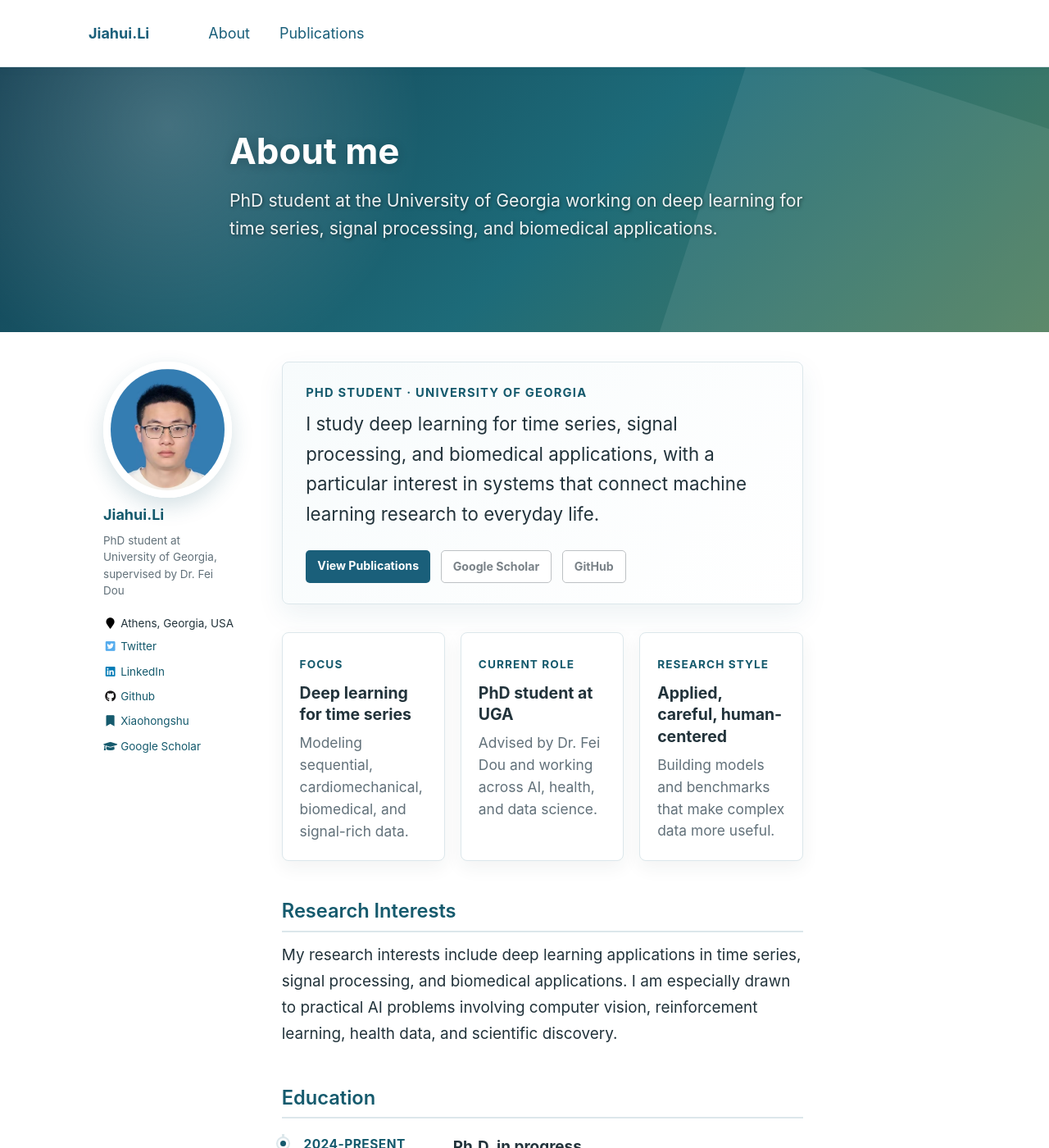
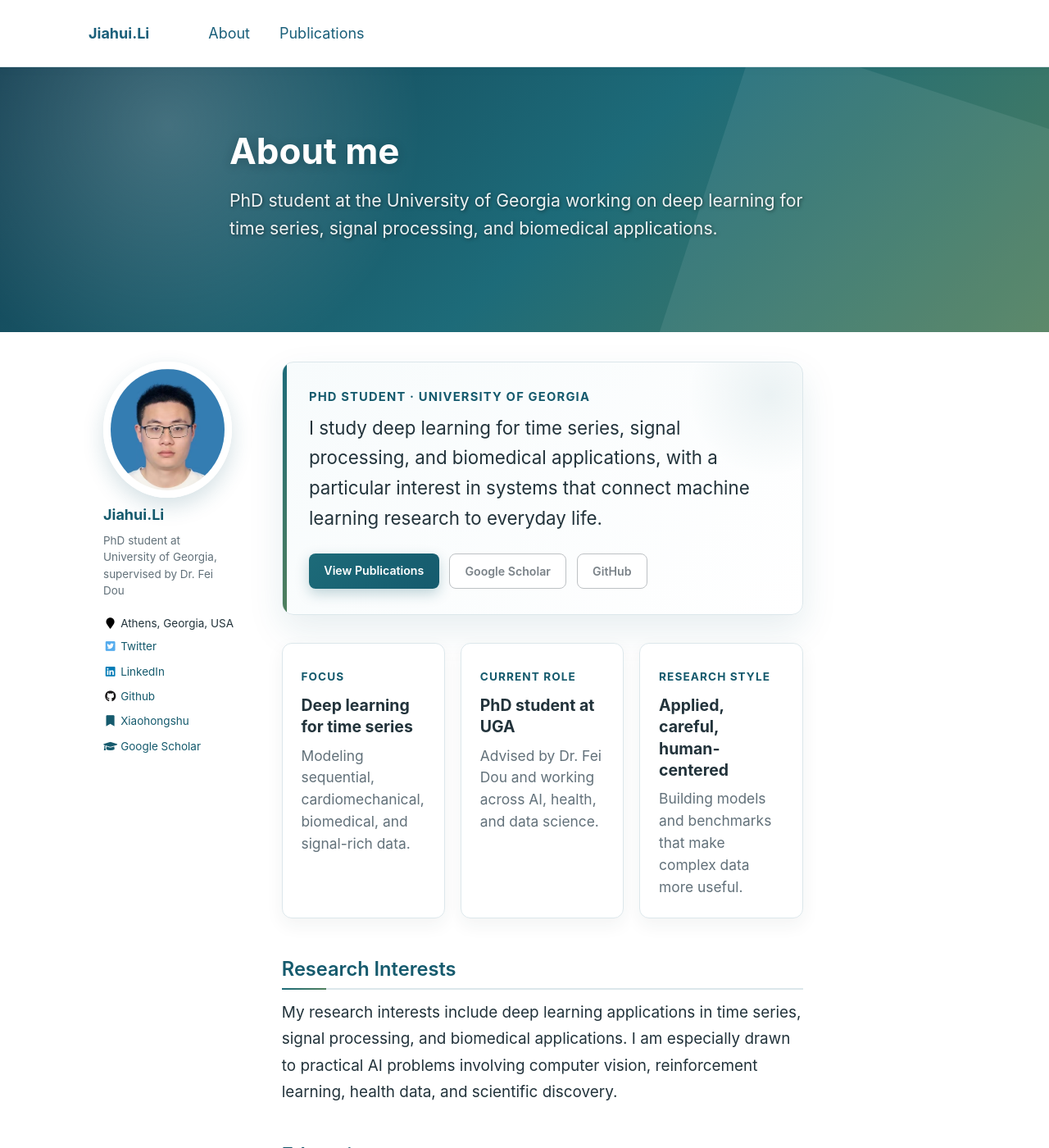
Before and after one commit to jimmylihui/jimmylihui.github.io, a Jekyll site: the page built from _pages/about.md, in a window 1280 px wide and 1400 px high. Shown: the whole window at 82% size. Built offline with Jekyll 4.4.1, drawn with Linux system fonts in a browser that asks for light colours; some of the changed text lies outside the part shown.

Commit message:
Add 2026 papers from Scholar and refresh site styling
- Add Peak-Detector and DeepArrhythmia publications
- Update homepage Selected Papers with year/venue tags
- Polish cards, buttons, timeline, headings with hover effects

Co-Authored-By: Claude Fable 5 <noreply@anthropic.com>

```diff
--- a/_pages/about.md
+++ b/_pages/about.md
@@ -92,30 +92,41 @@ My research interests include deep learning applications in time series, signal
 
 <div class="publication-list">
   <article>
+    <span class="pub-tag">2026 · arXiv</span>
+    <h3>Peak-Detector: Explainable Peak Detection via Instruction-Tuned Large Language Models in Physiological Signals</h3>
+    <p>J Li, Y Zhang, Z Zeng, J Chen, Y Song, Y Xiao, N Dong, J Lu, Y Kwon, F Dou. arXiv:2605.16452, 2026.</p>
+    <a href="https://arxiv.org/abs/2605.16452">Read the paper</a>
+  </article>
+  <article>
+    <span class="pub-tag">2026 · arXiv</span>
+    <h3>DeepArrhythmia: Segment-Contextualized ECG Arrhythmia Classification via Selective Evidence Acquisition</h3>
+    <p>J Li, R Fang, Z Liu, WZ Song, J Lu, F Dou. arXiv:2605.16441, 2026.</p>
+    <a href="https://arxiv.org/abs/2605.16441">Read the paper</a>
+  </article>
+  <article>
+    <span class="pub-tag">2026 · ACM/IEEE</span>
     <h3>ADLGen: Synthesizing Symbolic, Event-Triggered Sensor Sequences for Smart-Home Human Activity Modeling</h3>
     <p>W You, H Jiang, J Li, Z Liu, T Liu, J Lu, F Dou. Proceedings of the 2026 ACM/IEEE International Conference on Embedded Artificial Intelligence and Sensing Systems.</p>
     <a href="https://dl.acm.org/doi/10.1145/3774906.3802796">Read the paper</a>
   </article>
   <article>
+    <span class="pub-tag">2025 · NeurIPS Workshop</span>
     <h3>Peak-R1: Instruction-Tuned Large Language Models for Robust J-Peak Detection in Cardiomechanical Signals</h3>
     <p>J Li, Y Zhang, Z Zeng, J Chen, X Zhang, J Lu, WZ Song, F Dou. NeurIPS 2025 Workshop on Learning from Time Series for Health.</p>
     <a href="https://scholar.google.com/citations?view_op=view_citation&hl=en&user=CGnz6VQAAAAJ&citation_for_view=CGnz6VQAAAAJ:9yKSN-GCB0IC">Read more</a>
   </article>
   <article>
+    <span class="pub-tag">2025 · arXiv</span>
     <h3>Alignment and Safety in Large Language Models: Safety Mechanisms, Training Paradigms, and Emerging Challenges</h3>
     <p>H Lu, L Fang, R Zhang, et al. arXiv preprint arXiv:2507.19672, 2025.</p>
     <a href="https://arxiv.org/abs/2507.19672">Read the paper</a>
   </article>
   <article>
+    <span class="pub-tag">2024 · arXiv</span>
     <h3>Genbench: A Benchmarking Suite for Systematic Evaluation of Genomic Foundation Models</h3>
     <p>Z Liu, J Li, S Li, Z Zang, C Tan, Y Huang, Y Bai, SZ Li. arXiv preprint arXiv:2406.01627, 2024.</p>
     <a href="https://arxiv.org/abs/2406.01627">Read the paper</a>
   </article>
-  <article>
-    <h3>MGTST: Multi-scale and Cross-channel Gated Transformer for Multivariate Long-term Time-series Forecasting</h3>
-    <p>J Li, Z Zhou, DY Yeung. 2024.</p>
-    <a href="https://scholar.google.com/citations?view_op=view_citation&hl=en&user=CGnz6VQAAAAJ&citation_for_view=CGnz6VQAAAAJ:u5HHmVD_uO8C">Read more</a>
-  </article>
 </div>
 
 See [Publications](/publications/) for the full list.
--- a/_sass/custom.scss
+++ b/_sass/custom.scss
@@ -68,12 +68,23 @@ body {
   line-height: 1.7;
 
   h2 {
+    position: relative;
     color: $accent-color;
     font-weight: 600;
     letter-spacing: 0;
     margin-top: 2em;
     padding-bottom: 0.4em;
     border-bottom: 2px solid $section-border;
+
+    &::after {
+      content: "";
+      position: absolute;
+      left: 0;
+      bottom: -2px;
+      width: 54px;
+      height: 2px;
+      background: linear-gradient(90deg, #1d6b79, #4f7f5d);
+    }
   }
 
   h3 {
@@ -109,12 +120,35 @@ body {
 }
 
 .intro-panel {
+  position: relative;
   margin: 0 0 1.8em;
-  padding: 1.35em 1.5em;
+  padding: 1.6em 1.7em;
   background: linear-gradient(135deg, $soft-panel 0%, #fff 100%);
   border: 1px solid $section-border;
-  border-radius: 8px;
-  box-shadow: 0 12px 32px rgba(21, 90, 109, 0.08);
+  border-radius: 14px;
+  box-shadow: 0 18px 44px rgba(21, 90, 109, 0.10);
+  overflow: hidden;
+
+  &::before {
+    content: "";
+    position: absolute;
+    top: 0;
+    left: 0;
+    width: 5px;
+    height: 100%;
+    background: linear-gradient(180deg, #1d6b79 0%, #4f7f5d 100%);
+  }
+
+  &::after {
+    content: "";
+    position: absolute;
+    right: -60px;
+    top: -60px;
+    width: 200px;
+    height: 200px;
+    background: radial-gradient(circle, rgba(29, 107, 121, 0.08), transparent 70%);
+    border-radius: 50%;
+  }
 }
 
 .intro-kicker {
@@ -141,7 +175,33 @@ body {
 
   .btn {
     margin: 0;
-    border-radius: 5px;
+    border-radius: 8px;
+    padding: 0.6em 1.3em;
+    font-weight: 600;
+    transition: transform 0.2s ease, box-shadow 0.2s ease, background 0.2s ease;
+  }
+
+  .btn--primary {
+    background: linear-gradient(135deg, #1d6b79 0%, #155a6d 100%);
+    border: none;
+    box-shadow: 0 6px 16px rgba(21, 90, 109, 0.25);
+
+    &:hover {
+      transform: translateY(-2px);
+      box-shadow: 0 10px 22px rgba(21, 90, 109, 0.32);
+    }
+  }
+
+  .btn--inverse {
+    background: #fff;
+    border: 1px solid $section-border;
+    color: $accent-color;
+
+    &:hover {
+      transform: translateY(-2px);
+      border-color: $accent-color;
+      box-shadow: 0 8px 18px rgba(21, 90, 109, 0.14);
+    }
   }
 }
 
@@ -153,12 +213,20 @@ body {
 }
 
 .highlight-card {
+  position: relative;
   min-height: 185px;
-  padding: 1.1em;
+  padding: 1.25em 1.2em;
   background: #fff;
   border: 1px solid $section-border;
-  border-radius: 8px;
+  border-radius: 12px;
   box-shadow: 0 8px 22px rgba(34, 51, 59, 0.06);
+  transition: transform 0.25s ease, box-shadow 0.25s ease, border-color 0.25s ease;
+
+  &:hover {
+    transform: translateY(-5px);
+    box-shadow: 0 18px 38px rgba(21, 90, 109, 0.16);
+    border-color: rgba(29, 107, 121, 0.4);
+  }
 
   strong {
     display: block;
@@ -208,6 +276,12 @@ body {
     border: 3px solid #fff;
     border-radius: 50%;
     box-shadow: 0 0 0 2px $section-border;
+    transition: transform 0.2s ease, box-shadow 0.2s ease;
+  }
+
+  &:hover::before {
+    transform: scale(1.25);
+    box-shadow: 0 0 0 4px rgba(29, 107, 121, 0.18);
   }
 
   strong {
@@ -235,12 +309,33 @@ body {
   margin: 1em 0 1.5em;
 
   article {
-    padding: 1.05em 1.15em;
+    position: relative;
+    padding: 1.15em 1.25em;
     background: #fff;
     border: 1px solid $section-border;
     border-left: 4px solid $accent-color;
-    border-radius: 8px;
+    border-radius: 10px;
     box-shadow: 0 8px 22px rgba(34, 51, 59, 0.05);
+    transition: transform 0.25s ease, box-shadow 0.25s ease, border-left-color 0.25s ease;
+
+    &:hover {
+      transform: translateX(4px);
+      box-shadow: 0 14px 30px rgba(21, 90, 109, 0.13);
+      border-left-color: #4f7f5d;
+    }
+  }
+
+  .pub-tag {
+    display: inline-block;
+    margin-bottom: 0.5em;
+    padding: 0.2em 0.7em;
+    background: rgba(29, 107, 121, 0.10);
+    color: $accent-color;
+    font-size: 0.72em;
+    font-weight: 700;
+    letter-spacing: 0.05em;
+    text-transform: uppercase;
+    border-radius: 20px;
   }
 
   h3 {
@@ -260,6 +355,15 @@ body {
   a {
     font-weight: 700;
     text-decoration: none;
+
+    &::after {
+      content: " \2192";
+      transition: margin-left 0.2s ease;
+    }
+
+    &:hover::after {
+      margin-left: 0.25em;
+    }
   }
 }
 
@@ -268,6 +372,12 @@ body {
   border-radius: 50%;
   box-shadow: 0 10px 26px rgba(21, 90, 109, 0.18);
   border: 4px solid #fff;
+  transition: transform 0.3s ease, box-shadow 0.3s ease;
+
+  &:hover {
+    transform: scale(1.04);
+    box-shadow: 0 14px 32px rgba(21, 90, 109, 0.28);
+  }
 }
 
 .author__name {
@@ -398,6 +508,42 @@ body {
   }
 }
 
+/* Archive / list pages (Publications, Talks, Teaching) */
+.archive__item {
+  padding: 0.4em 0;
+}
+
+.list__item {
+  margin-bottom: 1.25em;
+  padding: 1.15em 1.3em;
+  background: #fff;
+  border: 1px solid $section-border;
+  border-left: 4px solid $accent-color;
+  border-radius: 10px;
+  box-shadow: 0 6px 18px rgba(34, 51, 59, 0.05);
+  transition: transform 0.25s ease, box-shadow 0.25s ease, border-left-color 0.25s ease;
+
+  &:hover {
+    transform: translateX(4px);
+    box-shadow: 0 14px 30px rgba(21, 90, 109, 0.12);
+    border-left-color: #4f7f5d;
+  }
+
+  .archive__item-title {
+    margin-top: 0.2em;
+    font-size: 1.12em;
+    line-height: 1.4;
+
+    a {
+      text-decoration: none;
+    }
+  }
+
+  .page__meta {
+    color: $muted-ink;
+  }
+}
+
 /* Smooth transitions */
 
 @keyframes fadeIn {
```
Also changed, not shown: _publications/2026-06-01-deeparrhythmia.md (added, +14 -0 lines), _publications/2026-06-01-peak-detector.md (added, +14 -0 lines).
